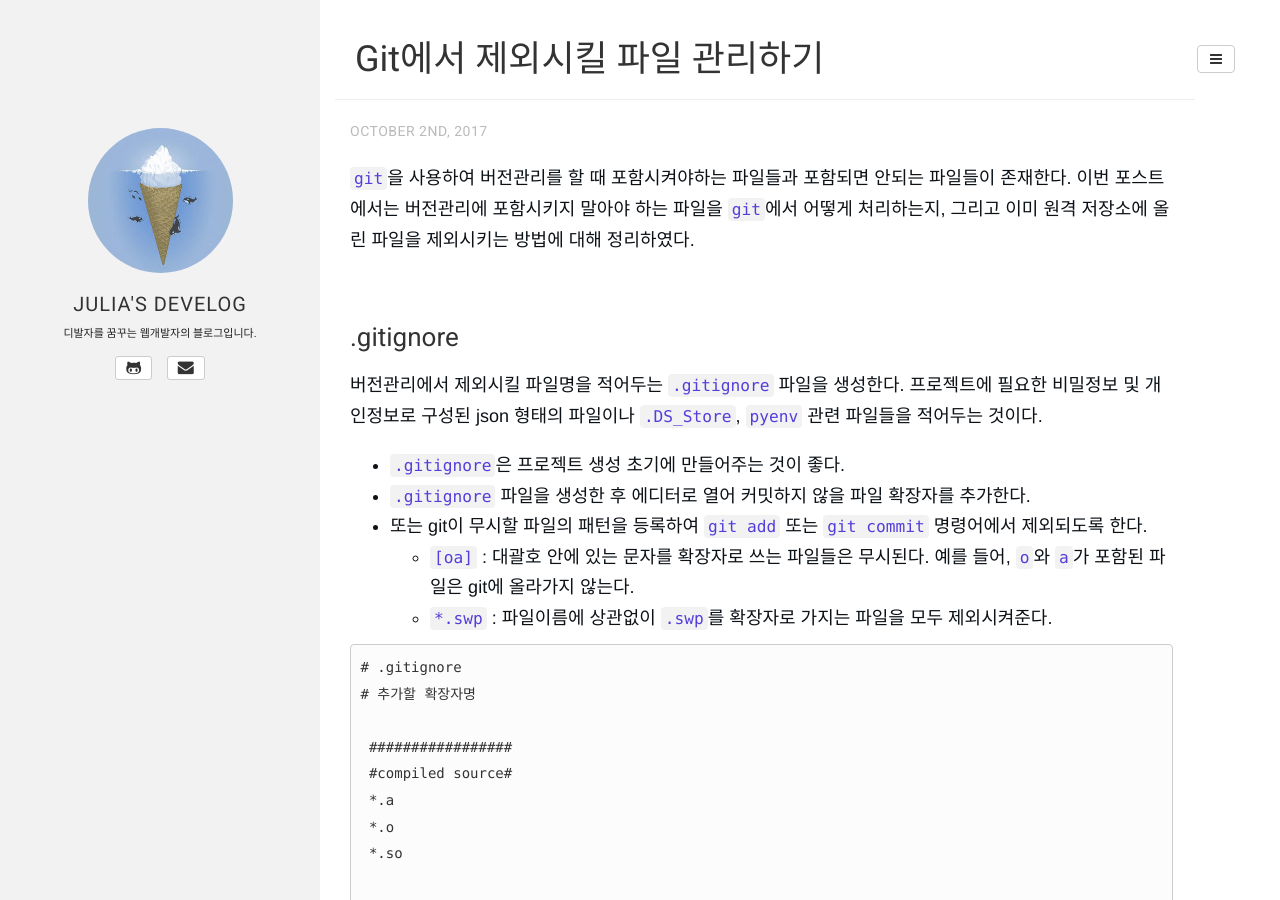
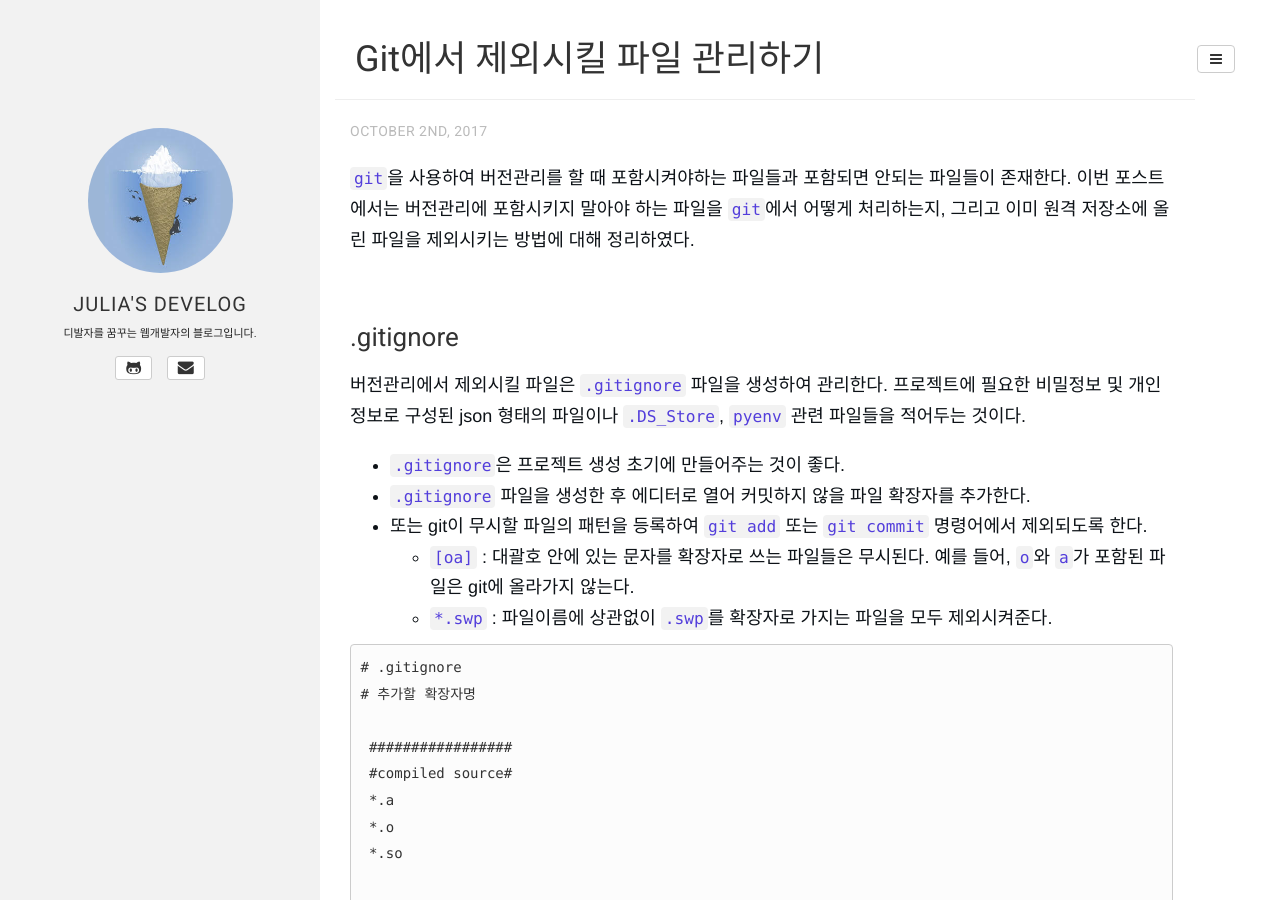
Before and after one commit to juliahwang/juliahwang.github.io, a Jekyll site: the page built from _posts/2017-10-02-Git에서제외시킬파일관리하기.md, in a window 1280 px wide and 900 px high. Built offline with Jekyll 4.4.1, drawn with Linux system fonts in a browser that asks for light colours; some web fonts are replaced; comment, search, counter and statistics services are not loaded.

Commit message:
modify post

```diff
--- a/_posts/2017-10-02-Git에서제외시킬파일관리하기.md
+++ b/_posts/2017-10-02-Git에서제외시킬파일관리하기.md
@@ -12,7 +12,7 @@ description:
 
 ## .gitignore
 
-버전관리에서 제외시킬 파일명을 적어두는 `.gitignore` 파일을 생성한다. 프로젝트에 필요한 비밀정보 및 개인정보로 구성된 json 형태의 파일이나 `.DS_Store`, `pyenv` 관련 파일들을 적어두는 것이다.
+버전관리에서 제외시킬 파일은 `.gitignore` 파일을 생성하여 관리한다. 프로젝트에 필요한 비밀정보 및 개인정보로 구성된 json 형태의 파일이나 `.DS_Store`, `pyenv` 관련 파일들을 적어두는 것이다.
 
 - `.gitignore`은 프로젝트 생성 초기에 만들어주는 것이 좋다.
 - `.gitignore` 파일을 생성한 후 에디터로 열어 커밋하지 않을 파일 확장자를 추가한다.
```
